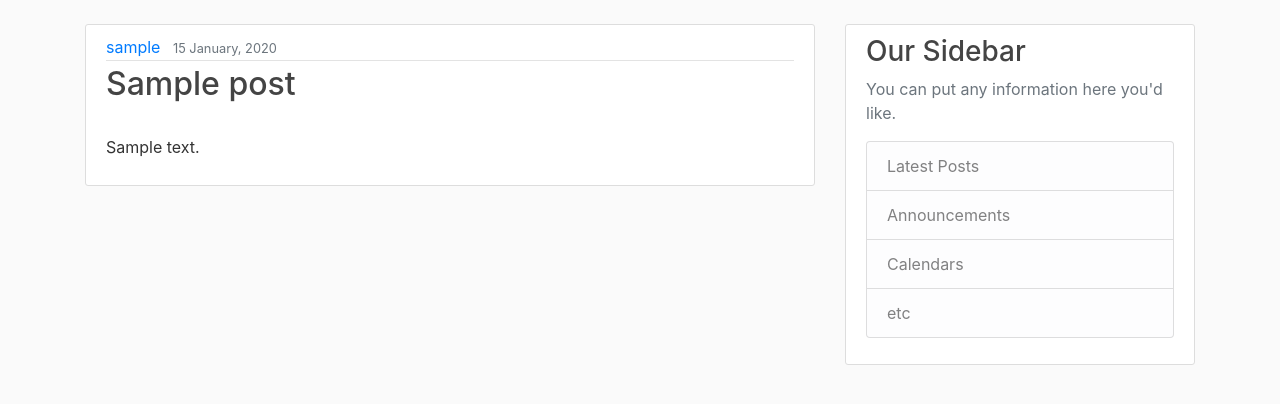
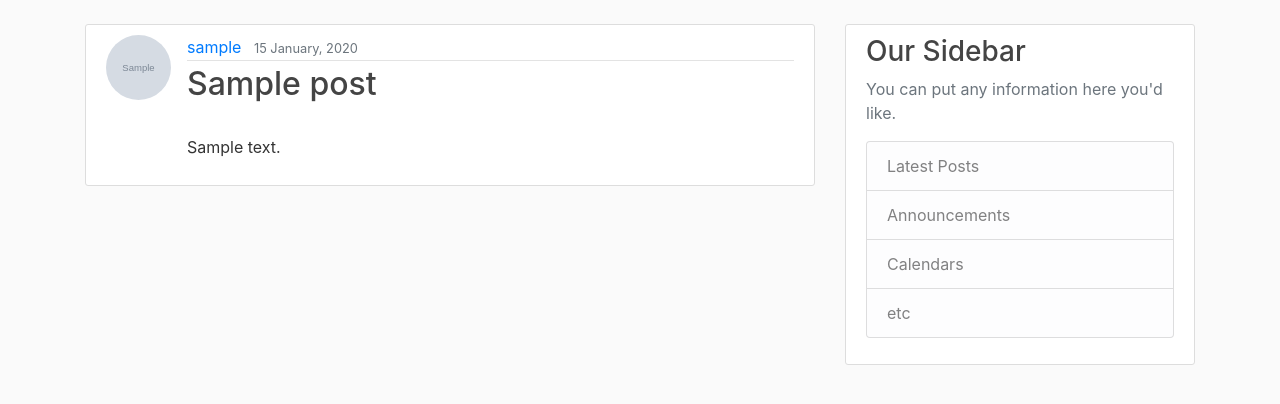
Before and after one commit to kartikx/FlaskBlog, a Flask app: page / in a window 1280 px wide. Shown: the part 56-460 px from the top of the page. Run offline with Flask 2, Linux system fonts and the light colour scheme; tables that the repository leaves empty hold one stand-in row (values such as "Sample post"); grey boxes marked "Sample" are stand-in pictures; some libraries are stand-ins or nearby versions.

Commit message:
Added author image to Blog Posts in home.html

```diff
--- a/flaskblog/templates/home.html
+++ b/flaskblog/templates/home.html
@@ -1,5 +1,7 @@
 {% extends "layout.html" %} {% block content %} {% for post in posts %}
 <article class="media content-section">
+  <img class="rounded-circle article-img"
+   src="{{url_for('static', filename='profilepics/'+ post.author.image_file)}}">
   <div class="media-body">
     <div class="article-metadata">
       <a class="mr-2" href="#"> {{ post.author.username }}</a>
```
